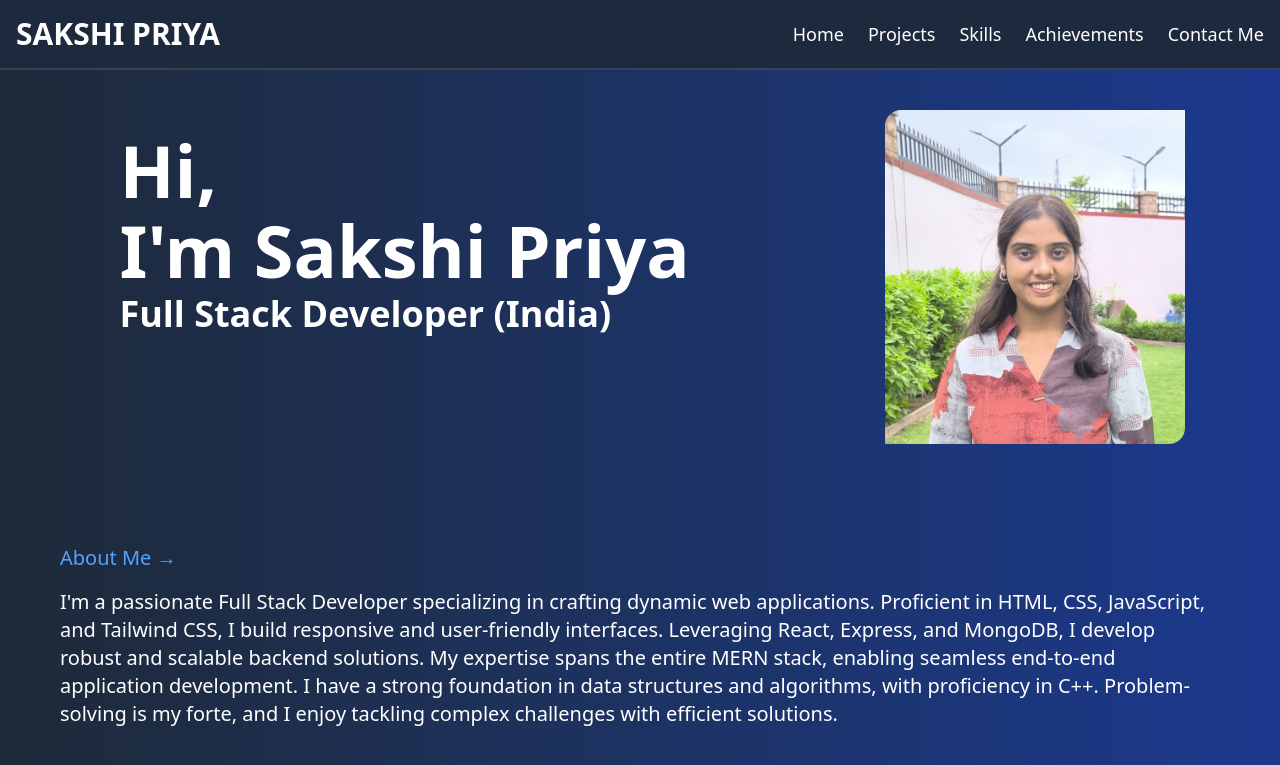
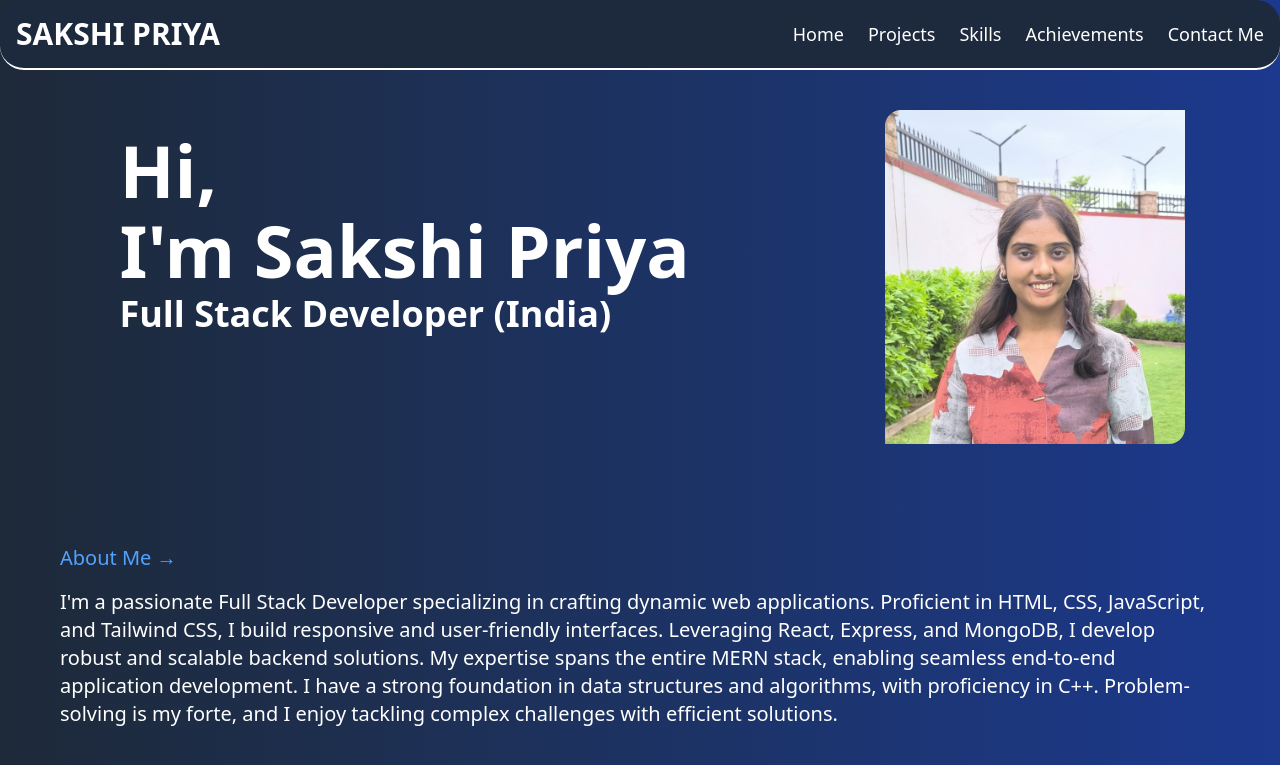
Before and after one commit to Sakshipriya01112003/Portfolio, a website: page index.html in a window 1280 px wide. Shown: the top 765 px of the page. Drawn offline with Linux system fonts and the light colour scheme.

Commit message:
changes done

```diff
--- a/index.html
+++ b/index.html
@@ -7,12 +7,13 @@
     <link rel="stylesheet" href="./src/output.css">
     <link rel="stylesheet" href="https://cdnjs.cloudflare.com/ajax/libs/font-awesome/6.0.0/css/all.min.css">
 </head>
-<body class="relative mx-auto">
+<body class="relative mx-auto bg-gradient-to-r from-gray-800 to-blue-900 container">
+  <div class="container mx-auto">
 
   <!-- Navabr -->
-    <header class="bg-slate-800 text-white sticky top-0 z-50">
+    <header class="bg-slate-800 text-white sticky top-0 z-50 rounded-3xl">
 
-        <div class="flex justify-between items-center p-4 border-b-2 border-gray-700">
+        <div class="flex justify-between items-center p-4 border-b-2 border-gray-900 rounded-3xl">
 
             <h1 class="text-2xl md:text-3xl font-extrabold cursor-pointer">
                 SAKSHI PRIYA
@@ -45,7 +46,7 @@
     </header>
 
 
-    <div class="bg-gradient-to-r from-gray-800 to-blue-900  text-white ">
+    <div class="bg-gradient-to-r from-gray-800 to-blue-900  text-white">
 
       <!-- Home Page -->
 
@@ -346,6 +347,7 @@
 
 
 </div>
+</div>
 
 <script src="./srcipt.js"></script>
 
```
